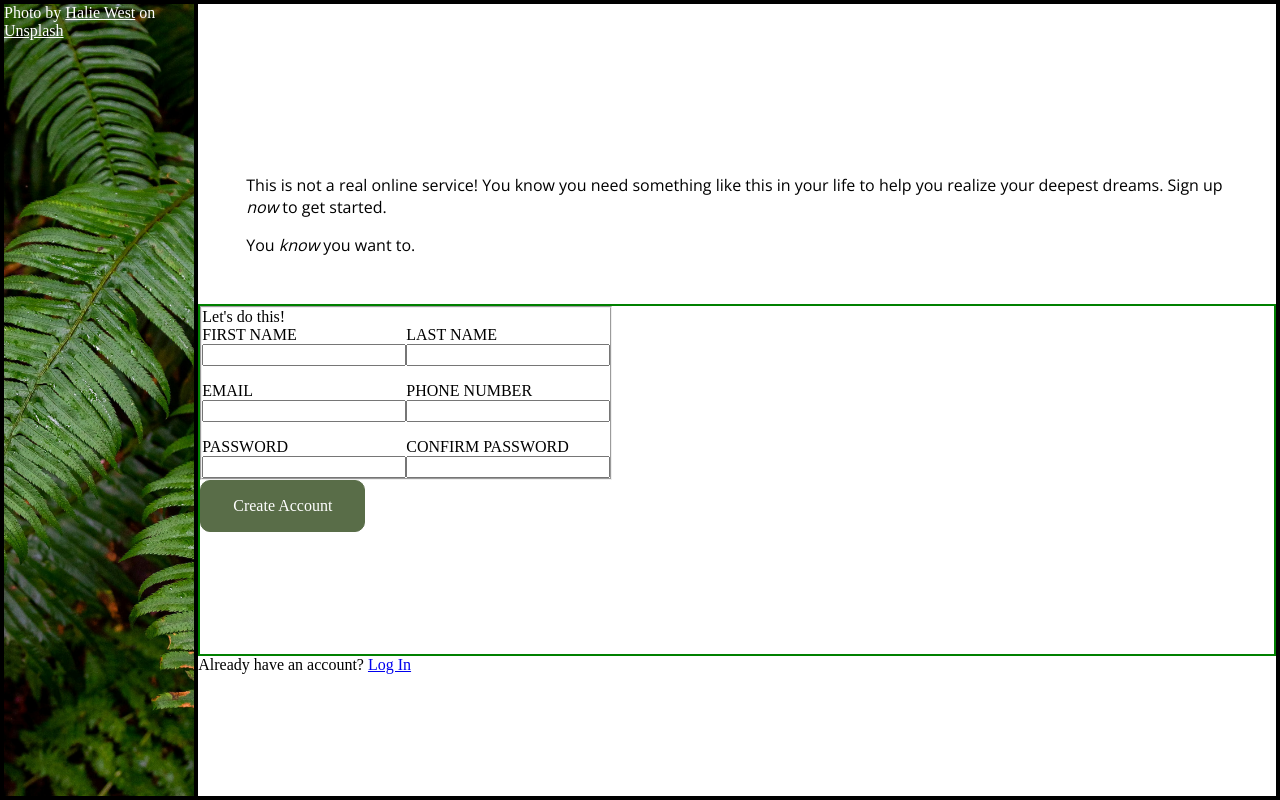
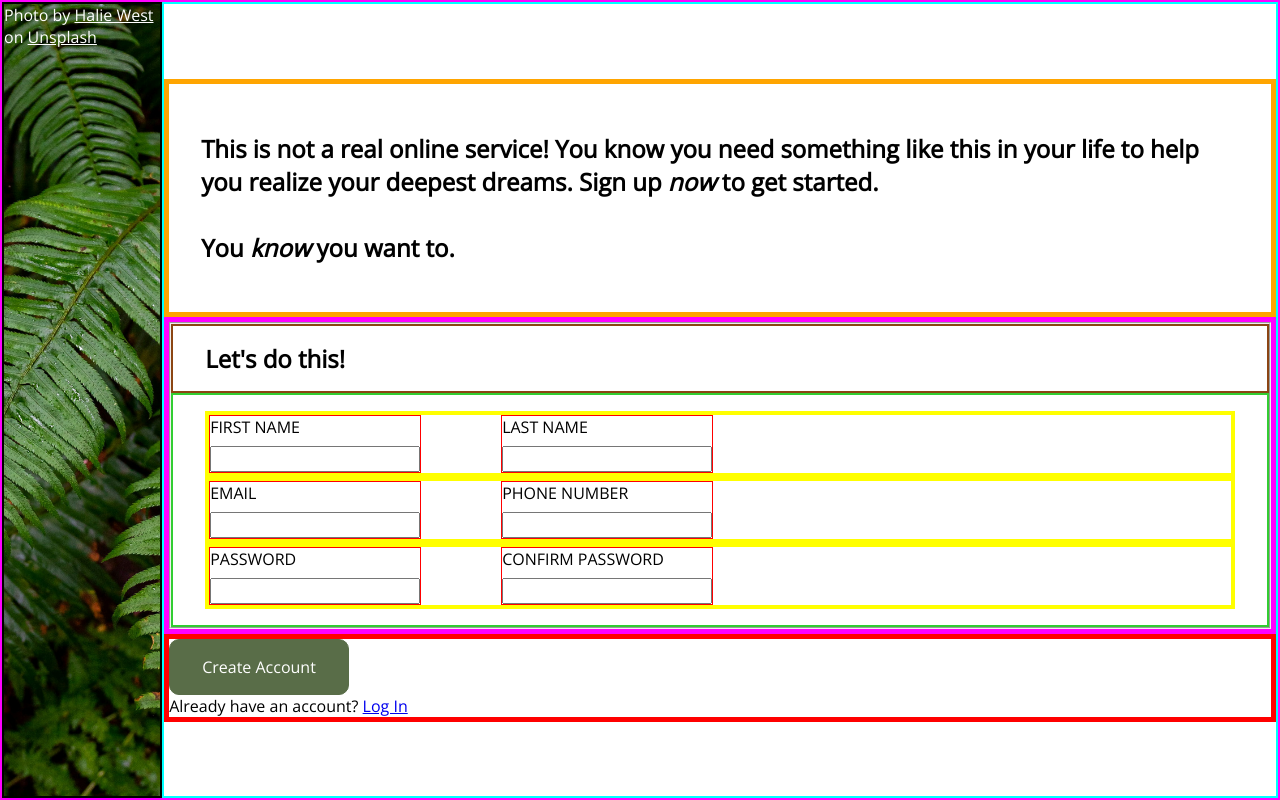
Before and after one commit to avraneel/signup-form, a plain HTML site: page index.html in a window 1280 px wide. Drawn offline with Linux system fonts and the light colour scheme; files whose address does not match are found by name.

Commit message:
Fix div alignment

```diff
--- a/css/style.css
+++ b/css/style.css
@@ -33,10 +33,14 @@ textarea {
     font-size: 100%;
 }
 
+* {
+    font-family: 'Open Sans', sans-serif;
+}
+
 .page {
     min-height: 100vh;
     display: flex;
-    border: 2px solid black
+    border: 2px solid magenta;
 }
 
 .background {
@@ -53,47 +57,50 @@ textarea {
     display: flex;
     flex-direction: column;
     justify-content: center;
-    border: 2px solid black;
+    border: 2px solid cyan;
 }
 
 .headline {
-    flex: auto;
-    display: flex;
-    flex-direction: column;
-    justify-content: end;
-    padding: 3rem;
     font-family: 'Open Sans', sans-serif;
-    font-size: 1rem;
-    gap: 1rem;
+    font-size: 1.5rem;
+    border: 5px solid orange;
+    padding: 3rem 2rem;
 }
 
-.signup-form {
-    flex: auto;
-    display: flex;
-    flex-direction: column;
-    align-items: flex-start;
-    border: 2px solid green;
+.form-main {
+    border: 5px solid magenta;
+}
+
+.bottom {
+    border: 5px solid red;
+}
+
+.form-label {
+    border: 2px solid saddlebrown;
+    font-size: 1.5rem;
+    padding: 1rem 2rem;
 }
 
 .formfields {
+    border: 2px solid limegreen;
+    padding: 1rem 2rem;
+}
+
+.row1, .row2, .row3 {
+    border: 4px solid yellow;
     display: flex;
-    flex-direction: column;
-    gap: 1rem;
+    gap: 5rem;
 }
 
 .form-item {
+    border: 1px solid red;
     display: flex;
+    gap: 0.5rem;
     flex-direction: column;
 }
 
-.login {
-    flex: auto;
-}
-
-.row1, .row2, .row3 {
-    display: flex;
-    flex-direction: row;
-    justify-content: space-around;
+input {
+    padding: 0,5rem;
 }
 
 .img-credit, .background a {
--- a/index.html
+++ b/index.html
@@ -15,13 +15,20 @@
 
         <div class="content">
             <div class="headline">
+                <strong>
                 <p>This is not a real online service! You know you need something like this in your life to help you realize your deepest dreams. Sign up <em>now</em> to get started.</p>
+                <br>
                 <p>You <em>know</em> you want to.</p>
+                </strong>
             </div>
 
+            <div class="form-main">
                  <form action="success.html" method="post" name="signup-form" class="signup-form">
                     <fieldset>
-                    <lengend>Let's do this!</lengend>
+                        <div class="form-container">
+                            <div class="form-label">
+                                <lengend><strong>Let's do this!</strong></lengend>
+                            </div>
                             <div class="formfields">
                                 <div class="row1">
                                     <div class="form-item">
@@ -54,10 +61,18 @@
                                     </div>
                                 </div>
                             </div>
+                        </div>
                     </fieldset>
+                </form>
+            </div>
+
+            <div class="bottom">
+                    <div class="button-container">
                         <button type="submit" class="submit">Create Account</button>
-            </form>
+                    </div>
                     <div class="login">Already have an account? <a href="success.html">Log In</div>
+            </div>
+
     </div>
 
     </div>
```
Lines whose indentation alone changed are shown as unchanged.
